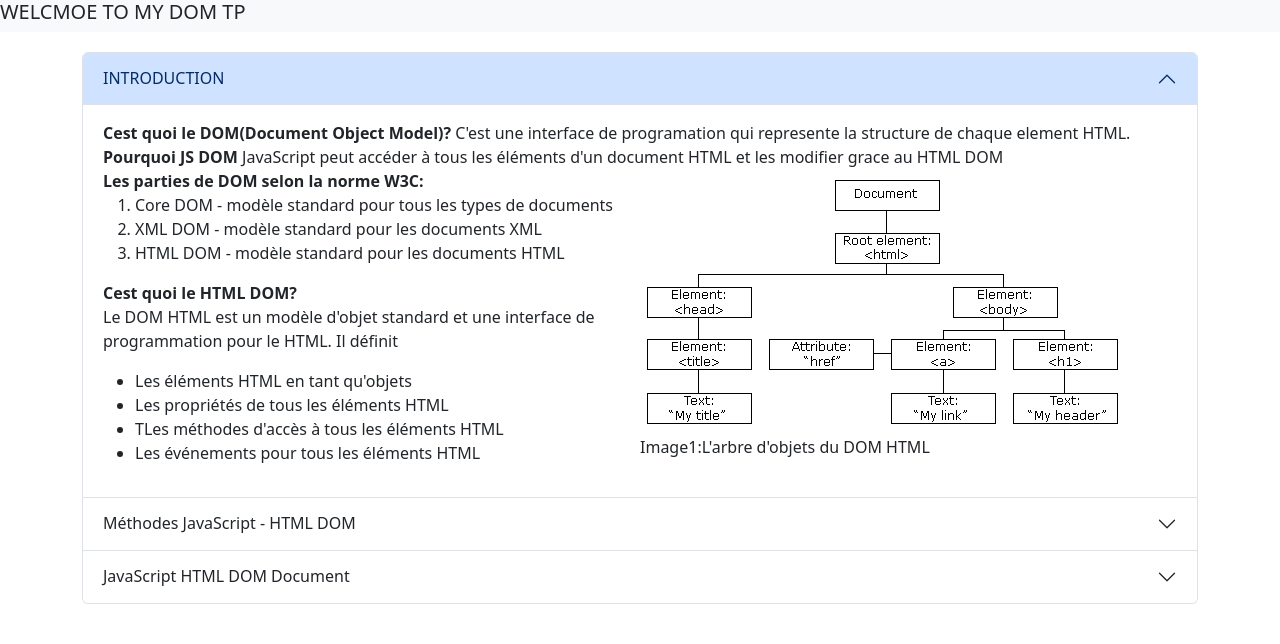
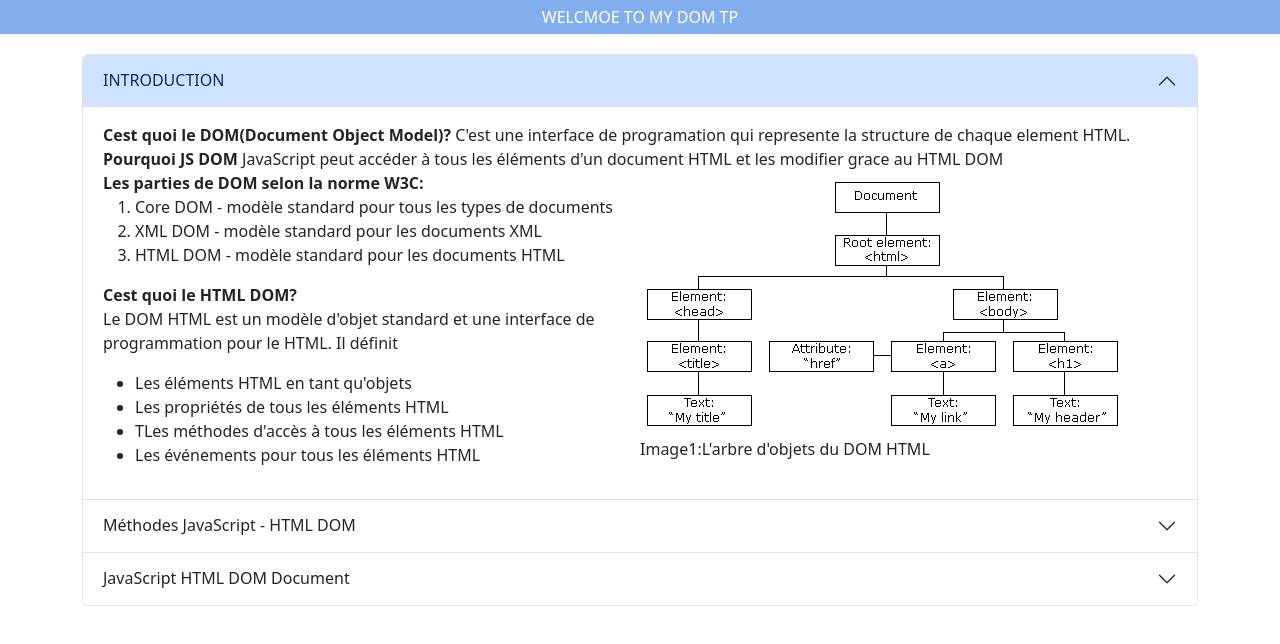
Before and after one commit to vianneyyovo/tp_dom, a plain HTML site: page index.html in a window 1280 px wide. Drawn offline with nearby package versions, Linux system fonts and the light colour scheme.

Commit message:
[FIX]: header for dom tp project

```diff
--- a/css/style.css
+++ b/css/style.css
@@ -1,6 +1,8 @@
-.nav {
+.header {
     text-align: center;
-    display: flex;
+    background-color: #83aeee;
+    color: white;
+    padding: 5px;
 }
 
 .components {
--- a/index.html
+++ b/index.html
@@ -8,10 +8,8 @@
     <title>TP DOM JS</title>
   </head>
   <body class="">
-    <nav class=" bg-body-tertiary">
-      <div class="nav">
-        <h5 class="">WELCMOE TO MY DOM TP</h5>
-      </div>
+    <nav class="header">
+        WELCMOE TO MY DOM TP
     </nav>
 
     <div class="components container">
```
